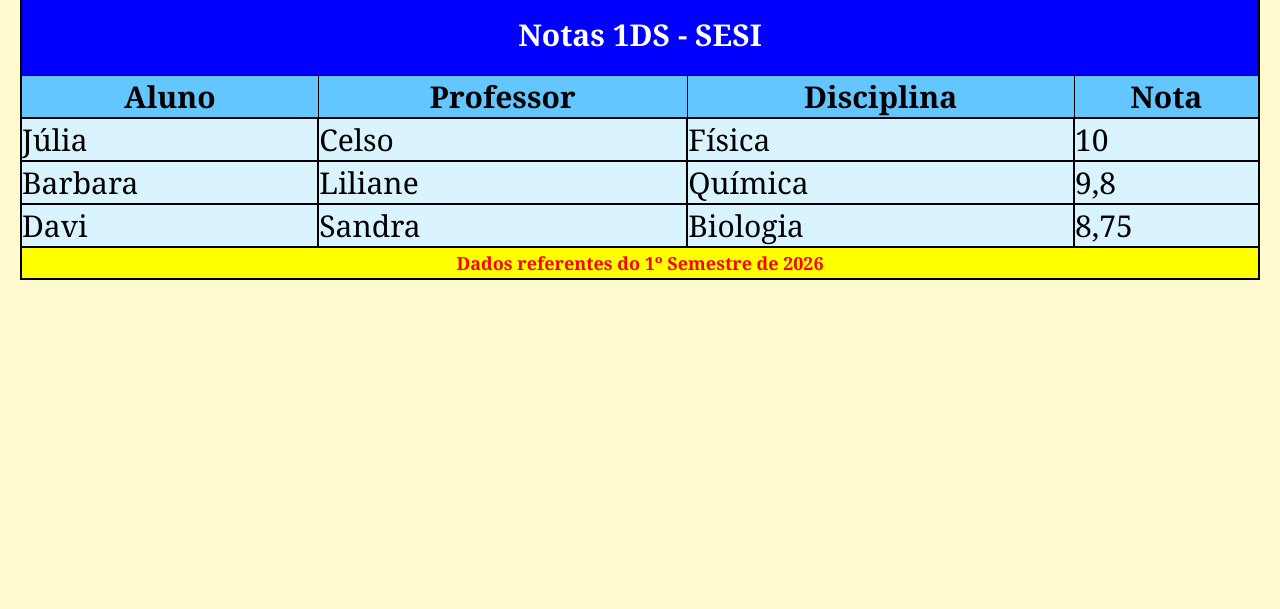
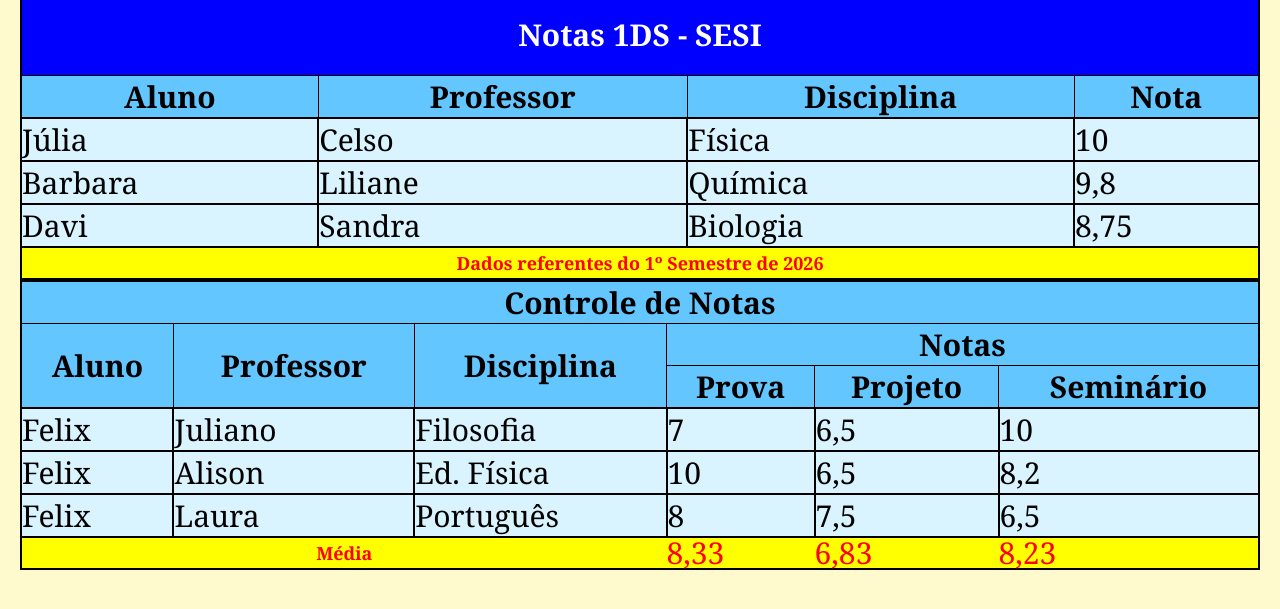
Before and after one commit to joaof-souza/tabelas, a plain HTML site: page index.html in a window 1280 px wide. Shown: the part 83-692 px from the top of the page. Drawn offline with Linux system fonts and the light colour scheme.

Commit message:
FEAT: Estruturei colunas e linhas da tabela de controle de notas

```diff
--- /dev/null
+++ b/css/components/controle_notas.css
@@ -0,0 +1,2 @@
+@import url(./reset.css);
+@import url(./global.css);
--- /dev/null
+++ b/css/components/table-alunos.css
@@ -0,0 +1,52 @@
+.main-content{
+    padding: 20px;
+    background-color: lemonchiffon;
+    height: 100vh;
+}
+
+
+.header-title{
+    margin-bottom: 15px;
+    gap: 10px;
+}
+
+
+.table-main{
+    width: 100%;
+    border-collapse: collapse;
+    border: 2px solid black;
+    background: #d9f4ff;
+    color: black;
+}
+
+
+thead th{
+    border: 1px solid;
+    background: #63c6ff;
+    color: black;
+}
+
+
+.thead-title th{
+    line-height: 80px;
+    background: blue;
+    color: #ffffff;
+    border: black;
+}
+
+
+tbody td{
+    border: 2px solid black;
+}
+
+
+tfoot tr{
+    color: red;
+    background: yellow;
+    line-height: 100%;
+}
+
+
+tfoot th{
+    font-size: 18px;
+}
--- a/css/global.css
+++ b/css/global.css
@@ -1,54 +1,2 @@
 @import url(./reset.css);
-
-.main-content{
-    padding: 20px;
-    background-color: lemonchiffon;
-    height: 100vh;
-}
-
-
-.header-title{
-    margin-bottom: 15px;
-    gap: 10px;
-}
-
-
-.table-main{
-    width: 100%;
-    border-collapse: collapse;
-    border: 2px solid black;
-    background: #d9f4ff;
-    color: black;
-}
-
-
-thead th{
-    border: 1px solid;
-    background: #63c6ff;
-    color: black;
-}
-
-
-.thead-title th{
-    line-height: 80px;
-    background: blue;
-    color: #ffffff;
-    border: black;
-}
-
-
-tbody td{
-    border: 2px solid black;
-}
-
-
-tfoot tr{
-    color: red;
-    background: yellow;
-    line-height: 100%;
-}
-
-
-tfoot th{
-    font-size: 18px;
-}
+@import url(components/table-alunos.css);
--- a/index.html
+++ b/index.html
@@ -62,6 +62,71 @@
              </tfoot>
 
          </table>
+
+
+
+         <!-- tabela 2 -->
+        <table class="table-main">
+            <thead class="table-main__header">
+                <tr>
+                    <th colspan="6">Controle de Notas</th>
+                </tr>
+
+                <tr>
+                    <th rowspan="2">Aluno</th>
+                    <th rowspan="2">Professor</th>
+                    <th rowspan="2">Disciplina</th>
+                    <th colspan="3">Notas</th>
+                </tr>
+
+                <tr>
+                    <th>Prova</th>
+                    <th>Projeto</th>
+                    <th>Seminário</th>
+                </tr>
+            </thead>
+
+
+            <tbody class="table-main__body">
+                <tr>
+                    <td>Felix</td>
+                    <td>Juliano</td>
+                    <td>Filosofia</td>
+                    <td>7</td>
+                    <td>6,5</td>
+                    <td>10</td>
+                </tr>
+
+                <tr>
+                    <td>Felix</td>
+                    <td>Alison</td>
+                    <td>Ed. Física</td>
+                    <td>10</td>
+                    <td>6,5</td>
+                    <td>8,2</td>
+                </tr>
+
+                <tr>
+                    <td>Felix</td>
+                    <td>Laura</td>
+                    <td>Português</td>
+                    <td>8</td>
+                    <td>7,5</td>
+                    <td>6,5</td>
+                </tr>
+
+            </tbody>
+
+
+            <tfoot class="table-main__foot">
+                <tr>
+                    <th colspan="3">Média</th>
+                    <td>8,33</td>
+                    <td>6,83</td>
+                    <td>8,23</td>
+                </tr>
+            </tfoot>
+        </table>
     </main>
 </body>
 </html>
```
Also changed, not shown: img/controle-de-notas-mesclado.png (added), img/controle-de-notas.png (added).
